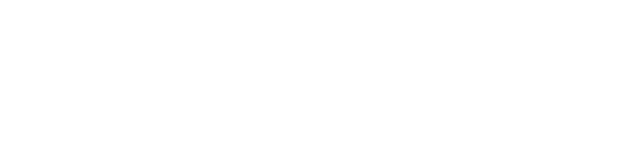
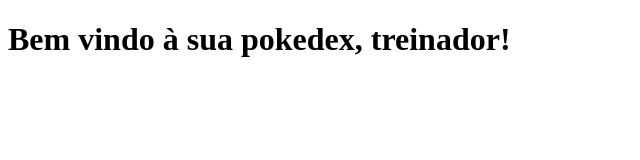
Before and after one commit to alessandragiacon/pokedex, a plain HTML site: page index.html in a window 1280 px wide. Shown: the whole page, without its empty margins (0-640 px from the left). Drawn offline with Linux system fonts and the light colour scheme.

Commit message:
Primeira versão adicionada

```diff
--- a/index.html
+++ b/index.html
@@ -4,9 +4,9 @@
     <meta charset="UTF-8">
     <meta http-equiv="X-UA-Compatible" content="IE=edge">
     <meta name="viewport" content="width=device-width, initial-scale=1.0">
-    <title>Document</title>
+    <title>Pokedex</title>
 </head>
 <body>
-
+    <h1>Bem vindo à sua pokedex, treinador!</h1>
 </body>
 </html>
```
Also changed, not shown: 1 other file.
